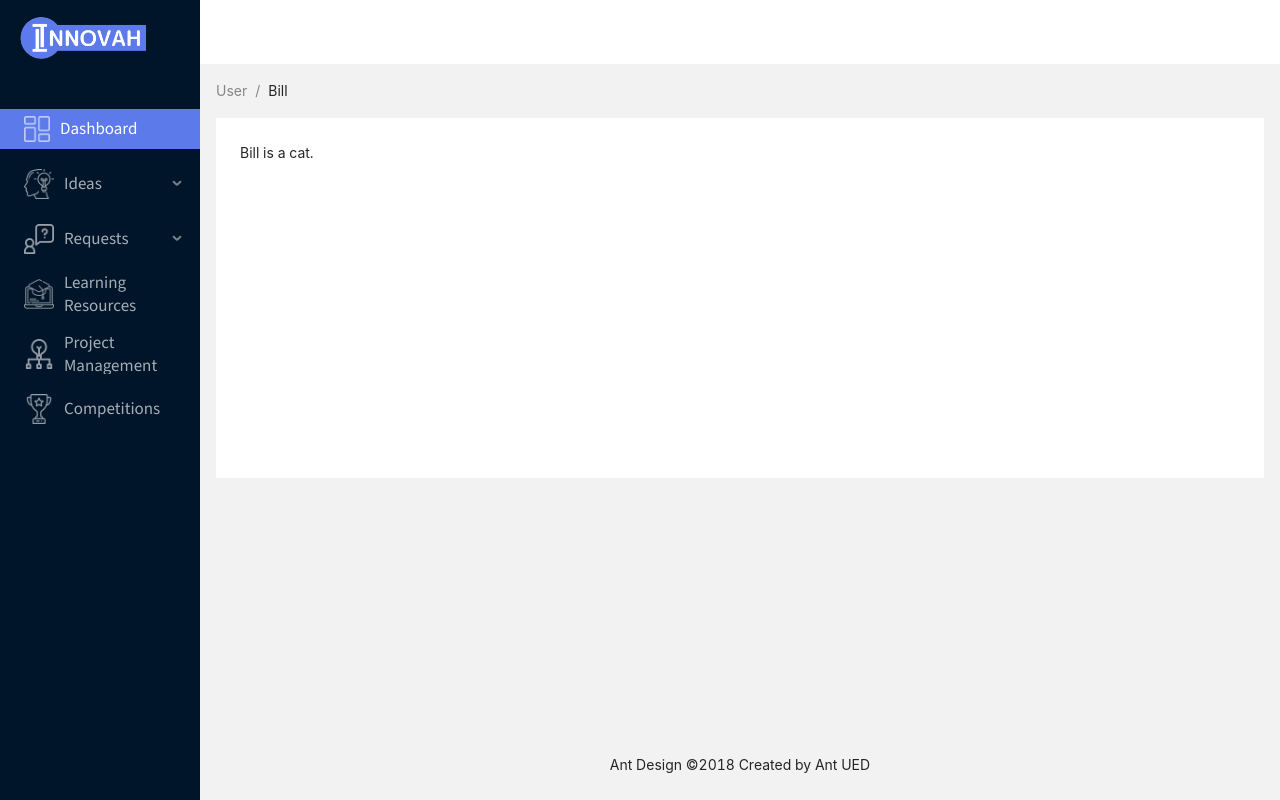
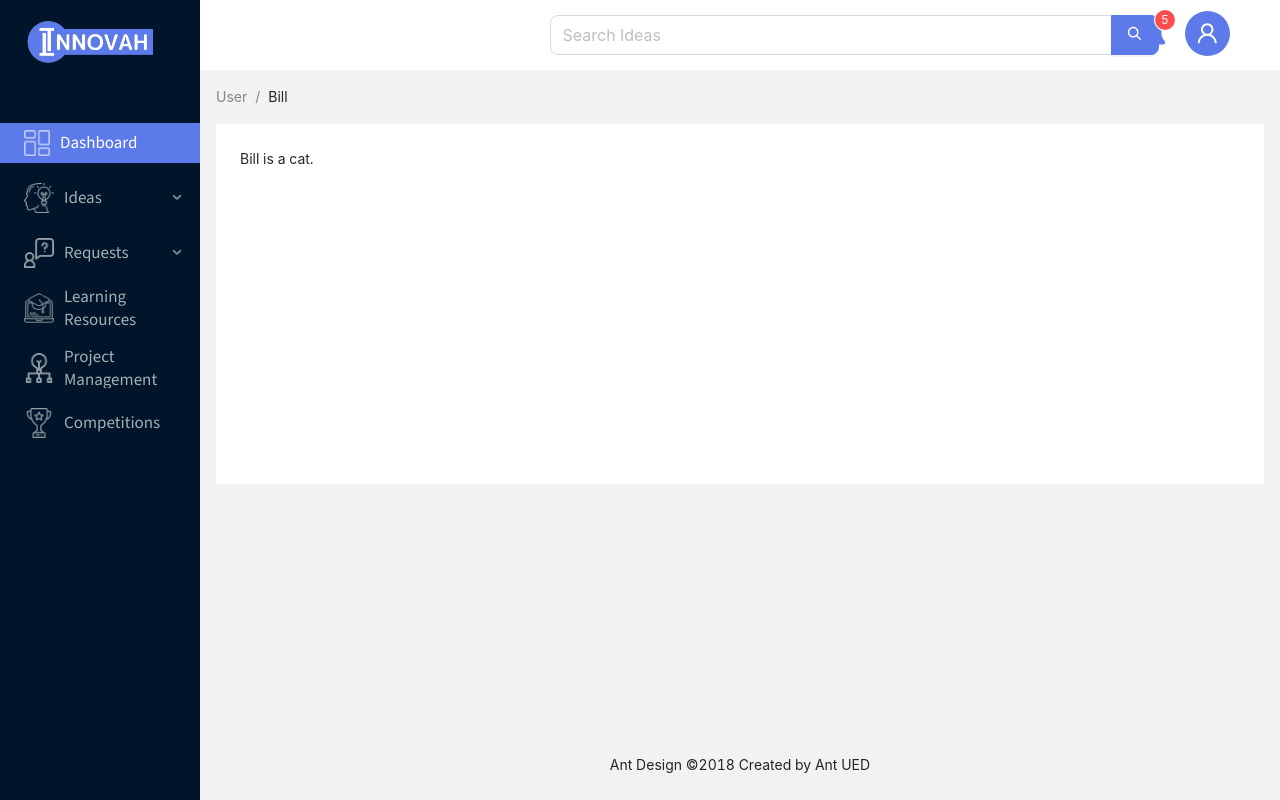
Before and after one commit to Adil-Asif/Innovah, a React (Create React App) app in the folder user/: page / in a window 1280 px wide. Built offline with nearby package versions, Linux system fonts and the light colour scheme.

Commit message:
Header Component

```diff
--- /dev/null
+++ b/user/src/components/Header/Header.js
@@ -0,0 +1,39 @@
+import React from "react";
+import "./Header.style.scss";
+import { Layout, Input, Space, Avatar, Badge } from "antd";
+import { UserOutlined } from "@ant-design/icons";
+import { FontAwesomeIcon } from "@fortawesome/react-fontawesome";
+import { faBell } from "@fortawesome/free-solid-svg-icons";
+
+const { Header } = Layout;
+const { Search } = Input;
+
+const CustomHeader = () => {
+  return (
+    <div>
+      <Header className="site-layout-background" style={{ height: 70 }}>
+        <Space direction="horizontal">
+          <Search placeholder="Search Ideas" size="large" enterButton />
+        </Space>
+
+        <Avatar
+          icon={<UserOutlined style={{ color: "var(--white)" }} />}
+          style={{
+            float: "right",
+            marginTop: "11px",
+            backgroundColor: "var(--primary-color)",
+          }}
+          size={45}
+        />
+        <Badge size="default" count={5} className="notificationIcon">
+          <FontAwesomeIcon
+            icon={faBell}
+            stye={{ fontSize: "700px", float: "right" }}
+          />
+        </Badge>
+      </Header>
+    </div>
+  );
+};
+
+export default CustomHeader;
--- /dev/null
+++ b/user/src/components/Header/Header.style.scss
@@ -0,0 +1,24 @@
+.ant-input-group-wrapper {
+  transform: translate(300px, 15px);
+
+  .ant-input {
+    border-radius: 8px 0px 0px 8px;
+  }
+  .ant-input-lg {
+    padding: 6.5px 300px 6.5px 11.5px;
+  }
+
+  .ant-input-search-button {
+    border-radius: 0px 8px 8px 0px !important;
+  }
+}
+
+.notificationIcon{
+    float: right;
+
+    margin: 20px;
+    .svg-inline--fa {
+        font-size: 30px;
+        color: var(--primary-color);
+    }
+}
--- a/user/src/components/PageLayout/PageLayout.js
+++ b/user/src/components/PageLayout/PageLayout.js
@@ -3,7 +3,8 @@ import "./PageLayout.style.scss";
 
 import { Layout, Breadcrumb  } from "antd";
 import Sidebar from "../Sidebar/Sidebar";
-const { Header, Content, Footer } = Layout;
+import Header from "../Header/Header";
+const { Content, Footer } = Layout;
 
 const PageLayout = () => {
   return (
@@ -11,7 +12,7 @@ const PageLayout = () => {
       <Layout style={{ minHeight: "100vh"}}>
         <Sidebar />
         <Layout className="site-layout" data-theme="dark">
-          <Header className="site-layout-background" style={{ padding: 0 }} />
+          <Header/>
           <Content style={{ margin: '0 16px' }}>
             <Breadcrumb style={{ margin: '16px 0' }}>
               <Breadcrumb.Item>User</Breadcrumb.Item>
--- a/user/src/components/Sidebar/Sidebar.style.scss
+++ b/user/src/components/Sidebar/Sidebar.style.scss
@@ -1,5 +1,5 @@
 .Logo {
-  margin: 16px 16px 45px 16px !important;
+  margin: 20px 16px 55px 23px !important;
   width: 130px;
 }
 .ant-layout {
@@ -32,8 +32,8 @@
       .ant-menu-item {
         margin-bottom: 0px;
         .ant-menu-item-icon {
-          font-size: 13px;
-          margin-left: -28px;
+          font-size: 10px;
+          margin-left: -32px;
           padding: 3px;
           color: var(--white);
         }
```
